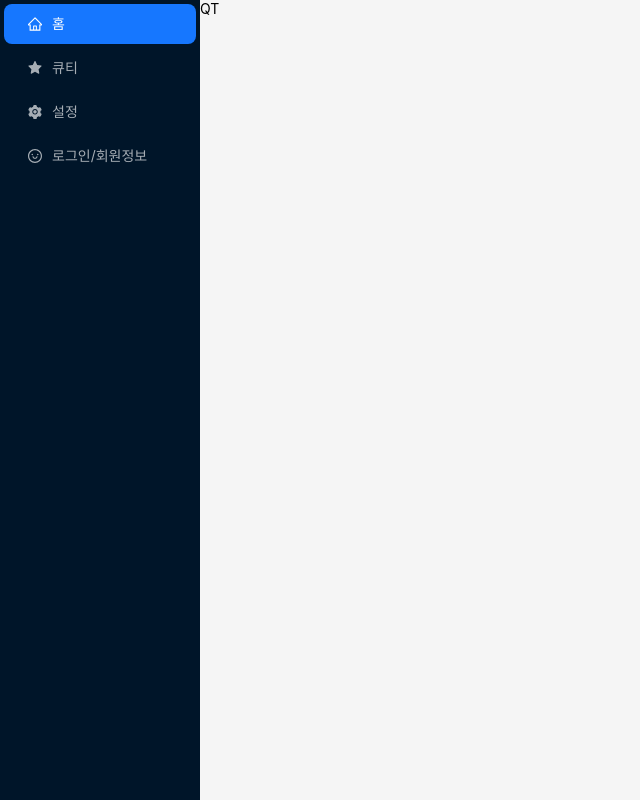
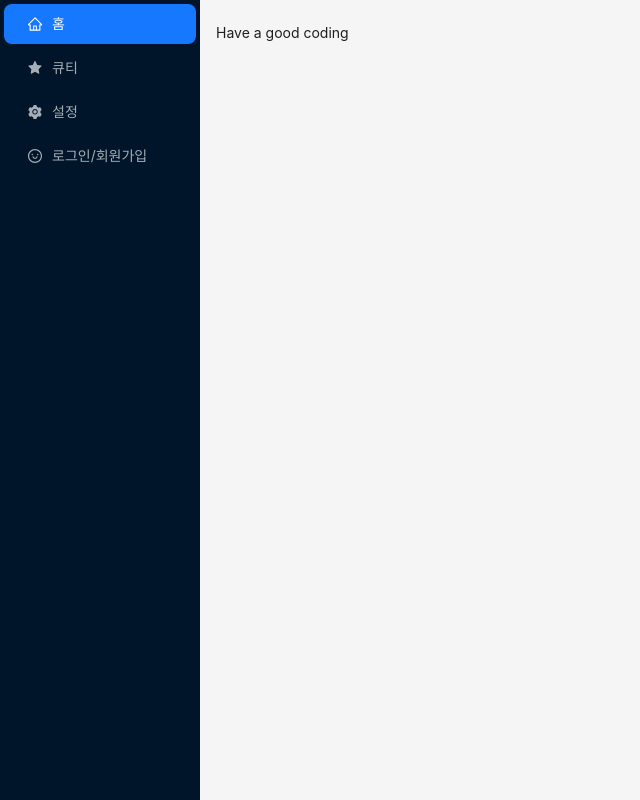
Before and after one commit to LDH0094/React-CommunityApp, a React (Create React App) app: page /QT in a window 1280 px wide. Shown: the whole page, without its empty margins (0-640 px from the left). Built offline with nearby package versions, Linux system fonts and the light colour scheme.

Commit message:
QT and auth flow created

```diff
--- a/src/components/Layout/LayoutAnt.tsx
+++ b/src/components/Layout/LayoutAnt.tsx
@@ -1,63 +1,63 @@
-import React from 'react';
-import { SmileOutlined, SettingFilled, StarFilled, HomeOutlined } from '@ant-design/icons';
-import { Image, Layout, Menu, theme } from 'antd';
-import logo from '../logo.svg'
-import type { MenuProps } from 'antd';
-import ListView from '../ListView/ListView';
-import { useRecoilState } from 'recoil';
-import { menuState } from '../../atoms/menuAtom';
-import { BrowserRouter, Link, Route, Routes } from 'react-router-dom';
-import SinglePost from '../SinglePost/SinglePost';
-import Header from './Header';
-import LogIn from '../User/LogIn';
+import React from "react";
+import {
+  SmileOutlined,
+  SettingFilled,
+  StarFilled,
+  HomeOutlined,
+} from "@ant-design/icons";
+import { Image, Layout, Menu, theme } from "antd";
+import logo from "../logo.svg";
+import type { MenuProps } from "antd";
+import ListView from "../ListView/ListView";
+import { useRecoilState, useRecoilValue } from "recoil";
+import { menuState } from "../../atoms/menuAtom";
+import { BrowserRouter, Link, Route, Routes } from "react-router-dom";
+import SinglePost from "../SinglePost/SinglePost";
+import Header from "./Header";
+import LogIn from "../User/LogIn";
+import { authState, AuthState } from "../../atoms/authToken";
+import QT from "../QT/QT";
 
 const { Content, Footer, Sider } = Layout;
 
 const LayoutAnt: React.FC = () => {
-
-
-  type MenuItem = Required<MenuProps>['items'][number];
+  const authToken = useRecoilValue<AuthState>(authState);
+  type MenuItem = Required<MenuProps>["items"][number];
 
   function getItem(
     label: React.ReactNode,
     key: React.Key,
     icon?: React.ReactNode,
     children?: MenuItem[],
-    type?: 'group',
+    type?: "group"
   ): MenuItem {
     return {
       key,
       icon,
       children,
       label,
-      type
+      type,
     } as MenuItem;
   }
 
   const items: MenuItem[] = [
-    getItem('홈', '1', <HomeOutlined/>),
-    getItem('제일한 글', '2', <StarFilled/> ),
-    getItem('설정', '3', <SettingFilled/>),
-    getItem('로그인/회원정보', '4', <SmileOutlined/> )
-  ]
-
+    getItem("홈", "1", <HomeOutlined />),
+    getItem("제일한 글", "2", <StarFilled />),
+    getItem("설정", "3", <SettingFilled />),
+    getItem("로그인/회원정보", "4", <SmileOutlined />),
+  ];
 
   const {
     token: { colorBgContainer },
   } = theme.useToken();
 
-
   // States
-  const [itemKey, setItemKey] = useRecoilState(menuState)
-
-
-
-
+  const [itemKey, setItemKey] = useRecoilState(menuState);
 
   return (
     <BrowserRouter>
       {/* <Header/> */}
-    <Layout style={{height:"100vh"}}>
+      <Layout style={{ height: "100vh" }}>
         <Sider
           breakpoint="lg"
           collapsedWidth="0"
@@ -69,39 +69,48 @@ const LayoutAnt: React.FC = () => {
           }}
         >
           {/* <img src={logo} alt="Logo" />; */}
-        <Menu theme="dark"
-          mode="inline"
-          defaultSelectedKeys={['1']}>
-            <Menu.Item key ='1'>
-                <HomeOutlined/>
+          <Menu theme="dark" mode="inline" defaultSelectedKeys={["1"]}>
+            <Menu.Item key="1">
+              <HomeOutlined />
               <span>홈</span>
-                <Link to='/'/>
+              <Link to="/" />
             </Menu.Item>
-            <Menu.Item key ='2'>
-                <StarFilled/>
+            <Menu.Item key="2">
+              <StarFilled />
               <span>큐티</span>
-                <Link to='/QT'/>
+              <Link to="/QT" />
             </Menu.Item>
-            <Menu.Item key ='3'>
-                <SettingFilled/>
+            <Menu.Item key="3">
+              <SettingFilled />
               <span>설정</span>
-                <Link to='/settings'/>
+              <Link to="/settings" />
             </Menu.Item>
-            <Menu.Item key ='4'>
-                <SmileOutlined/>
-                <span>로그인/회원정보</span>
-                <Link to='/users'/>
+            {/* // if token is empty set user to login */}
+            {authToken.token == "" && (
+              <Menu.Item key="4">
+                <SmileOutlined />
+                <span>로그인/회원가입</span>
+                <Link to="/users" />
               </Menu.Item>
+            )}
+
           </Menu>
         </Sider>
         <Layout>
           {/* <Header style={{ padding: 0, background: colorBgContainer }} > */}
           <Routes>
-            <Route path='/' element={ <ListView/>}/>
-            <Route path='/QT/' element={<div>QT</div>}/>
-            <Route path='/settings/*' element={ <div>settings</div>}/>
-            <Route path='/users/*' element={ <LogIn/>}/>
-            <Route path='/posts/:id' element={ <div><SinglePost/></div>}/>
+            <Route path="/" element={<ListView />} />
+            <Route path="/QT/" element={<QT/>} />
+            <Route path="/settings/*" element={<div>settings</div>} />
+            <Route path="/users/*" element={<LogIn />} />
+            <Route
+              path="/posts/:id"
+              element={
+                <div>
+                  <SinglePost />
+                </div>
+              }
+            />
           </Routes>
         </Layout>
       </Layout>
--- /dev/null
+++ b/src/components/QT/QT.tsx
@@ -0,0 +1,13 @@
+import { Content } from "antd/es/layout/layout";
+import React from "react";
+
+type QTProps = {};
+
+const QT: React.FC<QTProps> = () => {
+  return (
+    <Content style={{ margin: "24px 16px 0" }}>
+      <div>Have a good coding</div>
+    </Content>
+  );
+};
+export default QT;
--- a/src/components/SinglePost/UploadComment.tsx
+++ b/src/components/SinglePost/UploadComment.tsx
@@ -46,7 +46,7 @@ const UploadComment:React.FC<UploadCommentProps> = ({afterCommentsCreated}: Uplo
 
         const headers = {
             'Content-Type' : 'application/json',
-            'Authorization' : authToken.token
+            'Authorization' : 'Bearer ' + authToken.token
             // 'Authorization' : 'Bearer eyJhbGciOiJIUzI1NiIsInR5cCI6IkpXVCJ9.eyJ1c2VybmFtZSI6ImFhYWFhIiwic3ViIjoiNjM4MDRlYzBkNDEyNTJiYmMzMmNjOWM1IiwiaWF0IjoxNjY5NTQ3MDk5LCJleHAiOjE3MDExMDQ2OTl9.4u2D5ZVHjFpSEOUi6bNbsd5S8Q35YJAGGb9L-0Cjol8'
         }
         console.log(id);
--- a/src/components/User/LogIn.tsx
+++ b/src/components/User/LogIn.tsx
@@ -6,6 +6,7 @@ import axios from "axios";
 import { useRecoilState, useSetRecoilState } from "recoil";
 import { AuthState, authState } from "../../atoms/authToken";
 import UserPage from "./UserPage";
+import ListView from "../ListView/ListView";
 
 type LogInProps = {};
 
@@ -90,7 +91,6 @@ const LogIn: React.FC<LogInProps> = () => {
       );
       // setting tokens
       const authTokenUpdate: AuthState = res.data.data;
-      setAuthToken(authTokenUpdate);
 
       console.log(res.data.data);
       setLoading(false);
@@ -98,10 +98,11 @@ const LogIn: React.FC<LogInProps> = () => {
         key,
         type: "success",
         content: "로그인 완료",
+        duration: 1,
       });
-    //   setTimeout(() => {
-    //     window.location.reload();
-    //   }, 1000);
+      setTimeout(() => {
+        setAuthToken(authTokenUpdate);
+      }, 1000);
 
       console.log("auth: ", authToken);
     } catch (error: any) {
@@ -113,6 +114,7 @@ const LogIn: React.FC<LogInProps> = () => {
         content: errorMessage,
         duration: 2,
       });
+
 
       setLoading(false);
     }
@@ -288,7 +290,7 @@ const LogIn: React.FC<LogInProps> = () => {
       </Content>
     );
   } else {
-    return <UserPage/>
+    return <ListView/>
   }
 };
 export default LogIn;
```
Lines whose indentation alone changed are shown as unchanged.
